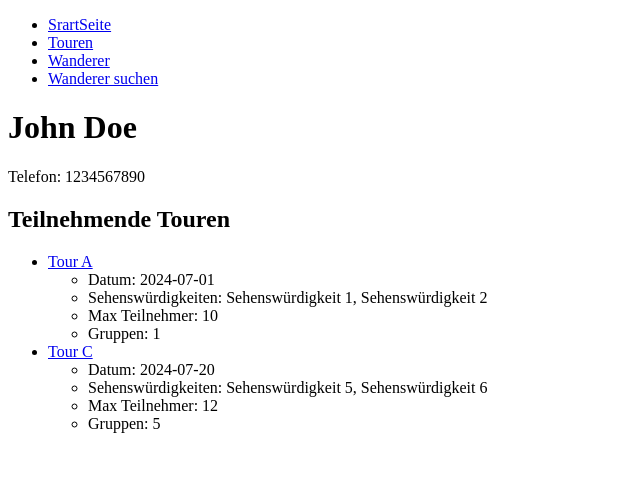
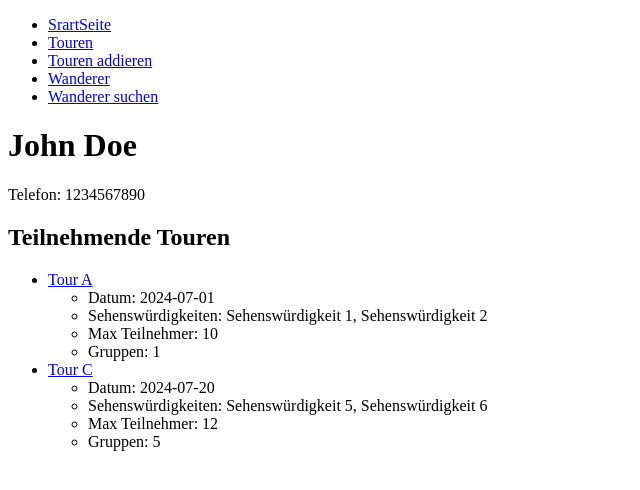
Before and after one commit to OlenaVoznenko/olena_assessment2, a React (Create React App) app: page /wanderer/1 in a window 1280 px wide. Shown: the top 490 px of the page, without its empty margins (0-640 px from the left). Built offline with nearby package versions, Linux system fonts and the light colour scheme.

Commit message:
Tour addieren fertig

```diff
--- a/src/App.js
+++ b/src/App.js
@@ -7,6 +7,7 @@ import TourC from "./components/TourC";
 import GroupenC from "./components/GroupenC";
 import WanderC from "./components/WanderC";
 import WanderSuchenC from "./components/WanderSuchenC";
+import AddTourC from "./components/AddTourC";
 
 function App() {
   return (
@@ -16,6 +17,7 @@ function App() {
             <ul>
                 <li><Link to="/">SrartSeite</Link></li>
                 <li><Link to="/touren">Touren</Link></li>
+                <li><Link to="/tourenadd">Touren addieren</Link></li>
                 <li><Link to="/wanderer">Wanderer</Link></li>
                 <li><Link to="/wandersuchen">Wanderer suchen</Link></li>
             </ul>
@@ -25,6 +27,7 @@ function App() {
             <Routes>
                 <Route path="/" element={<Home/>}/>
                 <Route path="/touren" element={<TourenC/>}/>
+                <Route path="/tourenadd" element={<AddTourC/>}/>
                 <Route path="/wanderer" element={<WandererC/>}/>
                 <Route path="/wandersuchen" element={<WanderSuchenC/>}/>
 
--- a/src/components/TourC.jsx
+++ b/src/components/TourC.jsx
@@ -5,6 +5,8 @@ import touren from './touren';
 const TourC = () => {
     const { id } = useParams();
     const tr = touren.find(t => t.id === parseInt(id, 10));
+
+
 
     if (!tr) {
         return <div>Tour nicht gefunden</div>;
--- a/src/components/WanderC.jsx
+++ b/src/components/WanderC.jsx
@@ -28,6 +28,7 @@ const WanderC = () => {
             <p>Telefon: {wd.telefon}</p>
 
             <h2>Teilnehmende Touren</h2>
+
             <ul>
                 {tr.map(tour => (
                     <li key={tour.id}>
```
